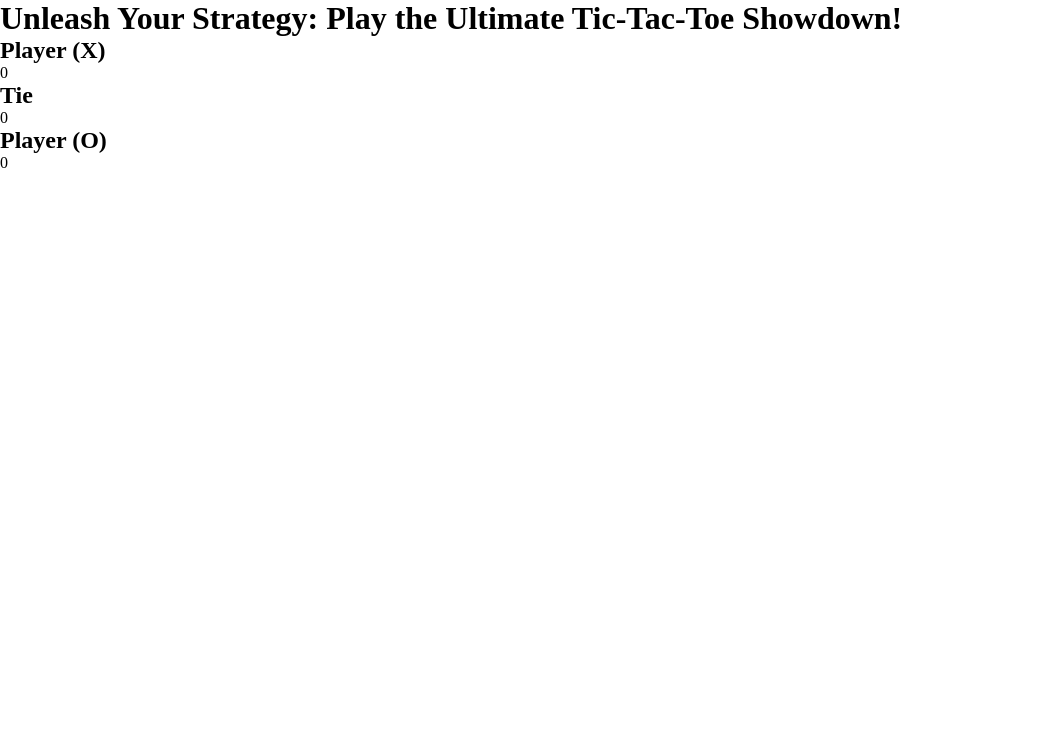
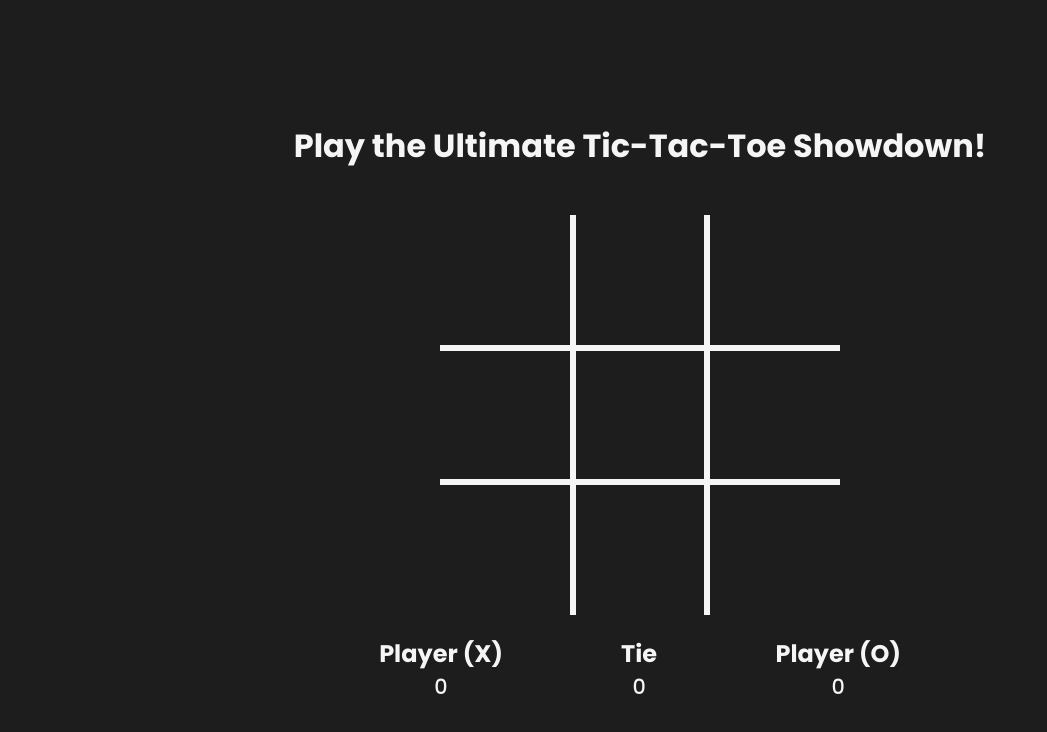
Before and after one commit to hamzahb48/tictactoe, a plain HTML site: page index.html in a window 1280 px wide. Shown: the whole page, without its empty margins (0-1047 px from the left). Drawn offline with Linux system fonts and the light colour scheme.

Commit message:
Final UI version

```diff
--- a/index.html
+++ b/index.html
@@ -7,12 +7,12 @@
     <title>Tictactoe</title>
 </head>
 <body>
-    <h1 class="headline">Unleash Your Strategy: Play the Ultimate Tic-Tac-Toe Showdown!</h1>
+    <h1 id="headline">Play the Ultimate Tic-Tac-Toe Showdown!</h1>
 
     <section id="main">
+        <div class="top square left"></div>
+        <div class="top square"></div>
         <div class="top square right"></div>
-        <div class="top square"></div>
-        <div class="top square left"></div>
         <div class="square left"></div>
         <div class="square"></div>
         <div class="square right"></div>
--- a/style.css
+++ b/style.css
@@ -1,5 +1,72 @@
+@import url('https://fonts.googleapis.com/css2?family=Poppins:ital,wght@0,100;0,200;0,300;0,400;0,500;0,600;0,700;1,100;1,200;1,300;1,400;1,500;1,600;1,700&family=Quicksand:wght@300;400;500;600;700&display=swap');
+
 * {
     margin: 0;
     padding: 0;
     box-sizing: border-box;
+    font-family: 'Poppins', sans-serif;
+    color: whitesmoke;
 }
+
+body {
+    background: #1d1d1d;
+    width: 100%;
+    height: 100vh;
+    display: flex;
+    flex-direction: column;
+    justify-content: center;
+    align-items: center;
+}
+
+#headline{
+    font-weight: 700;
+    margin: 1.5rem auto;
+}
+
+#main{
+    width: 400px;
+    height: 400px;
+    display: flex;
+    flex-wrap: wrap;
+    margin: 1.3rem auto;
+}
+
+.square{
+    width: 33.33333%;
+    height: 33.33333%;
+    border: rgb(245, 245, 245) 3px solid;
+}
+
+.top{
+    border-top: none;
+}
+
+.left{
+    border-left: none;
+}
+
+.right{
+    border-right: none;
+}
+
+.bottom{
+    border-bottom: none;
+}
+
+#result-section{
+    display: flex;
+    width: 50%;
+    justify-content: space-around;
+}
+
+#result-section div{
+    display: flex;
+    flex-direction: column;
+}
+
+#result-section div span{
+    display: inline-block;
+    text-align: center;
+    font-size: 1.3rem;
+    font-weight: 500;
+}
```
